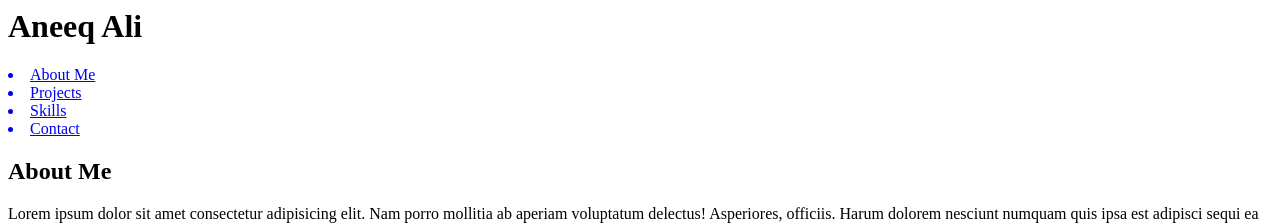
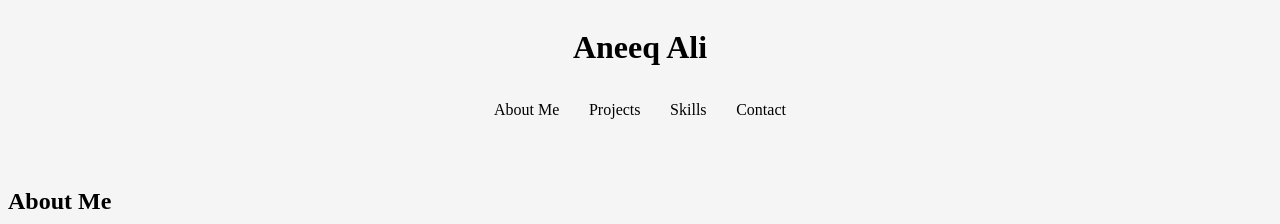
Before and after one commit to aneeq913/portfolio-website, a plain HTML site: page index.html in a window 1280 px wide. Shown: the top 224 px of the page. Drawn offline with Linux system fonts and the light colour scheme.

Commit message:
styling header

```diff
--- a/index.html
+++ b/index.html
@@ -7,10 +7,10 @@
     <title>Aneeq-Ali</title>
 </head>
 <body>
-    <header>
-        <h1>Aneeq Ali</h1>
+    <header class="header-container">
+        <h1 class="header-item-1">Aneeq Ali</h1>
 
-        <nav>
+        <nav class="header-item-2">
             <a href="#about-me"><li>About Me</li></a>
             <a href="#projects"><li>Projects</li></a>
             <a href="#skills"><li>Skills</li></a>
--- a/references/css/styles.css
+++ b/references/css/styles.css
@@ -0,0 +1,34 @@
+body {
+    font-size: 16px;
+    background-color: whitesmoke;
+}
+
+
+.header-container {
+    display: grid;
+    grid-template-columns: repeat(3, 1fr);
+    grid-template-rows: 1fr 1fr;
+    justify-content: center;
+}
+
+.header-item-1 {
+    grid-row-start: 1;
+    grid-row-end: 2;
+    grid-column-start: 2;
+    text-align: center;
+}
+
+.header-item-2 {
+    grid-row-start: 2;
+    grid-row-end: 3;
+    grid-column-start: 2;
+    list-style-type: none;
+    text-align: center;
+}
+
+.header-item-2 a {
+    text-decoration: none;
+    display: inline-block;
+    color: black;
+    margin: 0.8rem;
+}
```
